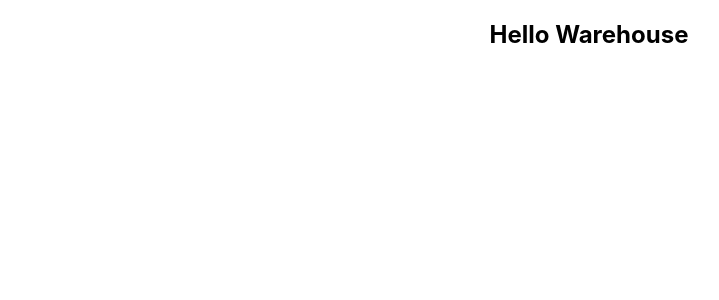
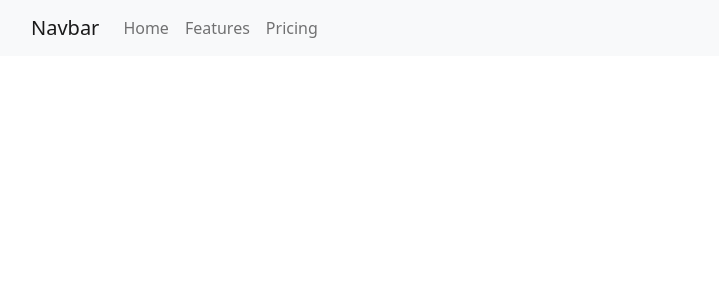
Before and after one commit to Rakib665/warehouse-web, a React (Create React App) app: page / in a window 1280 px wide. Shown: the top 300 px of the page, without its empty margins (51-770 px from the left). Built offline with nearby package versions, Linux system fonts and the light colour scheme.

Commit message:
after create header

```diff
--- a/package.json
+++ b/package.json
@@ -6,7 +6,10 @@
     "@testing-library/jest-dom": "^5.16.4",
     "@testing-library/react": "^13.2.0",
     "@testing-library/user-event": "^13.5.0",
+    "bootstrap": "^5.1.3",
+    "firebase": "^9.8.0",
     "react": "^18.1.0",
+    "react-bootstrap": "^2.3.1",
     "react-dom": "^18.1.0",
     "react-scripts": "5.0.1",
     "web-vitals": "^2.1.4"
--- a/src/App.js
+++ b/src/App.js
@@ -1,9 +1,12 @@
 import './App.css';
+import 'bootstrap/dist/css/bootstrap.min.css';
+import Home from './pages/Home/Home/Home';
+
 
 function App() {
   return (
-    <div className="App">
-     <h2>Hello Warehouse</h2>
+    <div >
+     <Home></Home>
     </div>
   );
 }
--- /dev/null
+++ b/src/pages/Home/Header/Header.js
@@ -0,0 +1,21 @@
+import React from 'react';
+import { Container, Nav, Navbar } from 'react-bootstrap';
+
+const Header = () => {
+    return (
+        <div>
+            <Navbar bg="light" variant="light">
+    <Container>
+    <Navbar.Brand href="#home">Navbar</Navbar.Brand>
+    <Nav className="me-auto">
+      <Nav.Link href="#home">Home</Nav.Link>
+      <Nav.Link href="#features">Features</Nav.Link>
+      <Nav.Link href="#pricing">Pricing</Nav.Link>
+    </Nav>
+    </Container>
+  </Navbar>
+        </div>
+    );
+};
+
+export default Header;
--- /dev/null
+++ b/src/pages/Home/Home/Home.js
@@ -0,0 +1,12 @@
+import React from 'react';
+import Header from '../Header/Header';
+
+const Home = () => {
+    return (
+        <div>
+            <Header></Header>
+        </div>
+    );
+};
+
+export default Home;
```
Also changed, not shown: src/firebase.init.js (added, +20 -0 lines), firebase.json (added), 2 other files (tests, documents, lock files or other folders).
